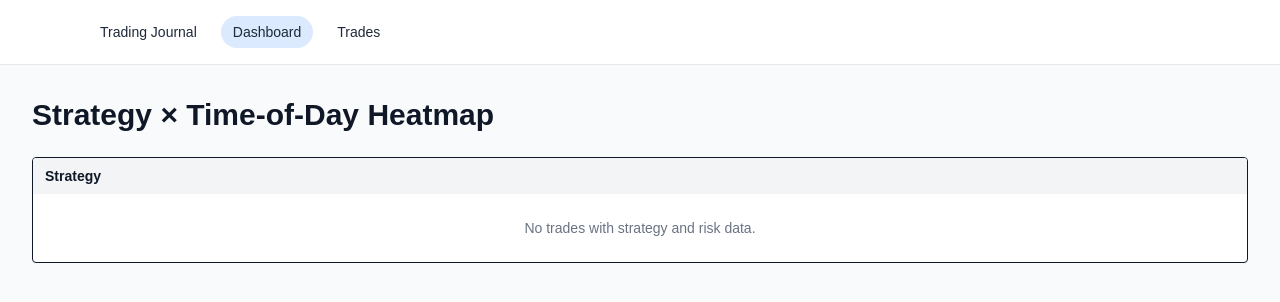
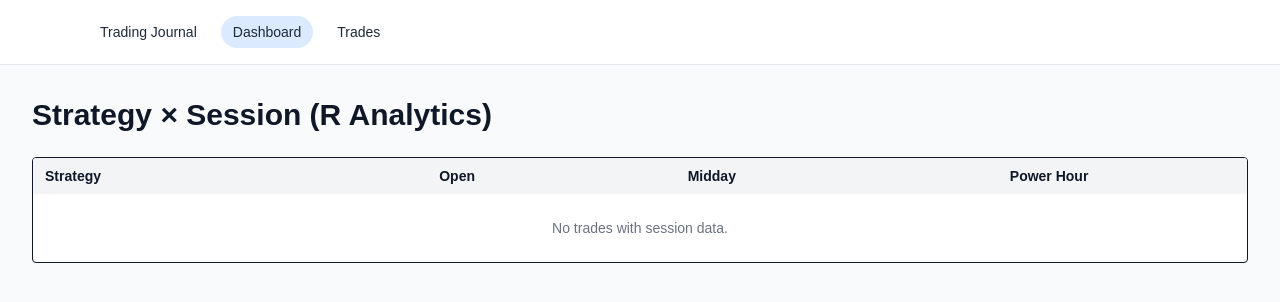
Before and after one commit to jorgemancipe/trading-journal, a Next.js app: page /dashboard in a window 1280 px wide. Shown: the top 302 px of the page. Built offline with nearby package versions, Linux system fonts and the light colour scheme.

Commit message:
Refactor dashboard to use trading sessions instead of hours

```diff
--- a/app/dashboard/page.tsx
+++ b/app/dashboard/page.tsx
@@ -3,17 +3,32 @@
 import { useMemo } from "react";
 import { useTrades } from "../context/TradesContext";
 
-/* ---------- helpers ---------- */
+/* ---------- session helpers ---------- */
 
-function hourLabel(h: number) {
-  return `${h}:00`;
-}
+type Session = "Open" | "Midday" | "Power Hour";
 
-function cellColor(avgR: number | null) {
-  if (avgR === null) return "bg-gray-100 text-gray-400";
-  if (avgR > 0) return "bg-green-100 text-green-800";
-  if (avgR < 0) return "bg-red-100 text-red-800";
-  return "bg-gray-100 text-gray-600";
+function getSessionFromDate(dateStr: string): Session | null {
+  // Uses local time of the browser
+  const d = new Date(dateStr);
+  const hour = d.getHours();
+  const min = d.getMinutes();
+
+  // Open: 09:30–09:45
+  if ((hour === 9 && min >= 30 && min < 45)) return "Open";
+
+  // Midday: 09:45–11:30
+  if (
+    (hour === 9 && min >= 45) ||
+    hour === 10 ||
+    (hour === 11 && min < 30)
+  ) {
+    return "Midday";
+  }
+
+  // Power Hour: 15:00–16:00
+  if (hour === 15) return "Power Hour";
+
+  return null;
 }
 
 /* ---------- page ---------- */
@@ -21,13 +36,12 @@ function cellColor(avgR: number | null) {
 export default function DashboardPage() {
   const { trades } = useTrades();
 
-  // Only trades usable for R analytics
+  // only trades usable for R analytics
   const validTrades = useMemo(
     () => trades.filter((t) => t.risk > 0),
     [trades]
   );
 
-  /* Collect unique strategies and hours */
   const strategies = useMemo(
     () =>
       Array.from(
@@ -36,41 +50,47 @@ export default function DashboardPage() {
     [validTrades]
   );
 
-  const hours = useMemo(() => {
-    const hs = new Set<number>();
-    for (const t of validTrades) {
-      const h = new Date(t.date).getHours();
-      hs.add(h);
-    }
-    return Array.from(hs).sort((a, b) => a - b);
-  }, [validTrades]);
+  const sessions: Session[] = ["Open", "Midday", "Power Hour"];
 
-  /* Build Strategy × Hour matrix */
+  // Strategy × Session matrix
   const matrix = useMemo(() => {
-    const map = new Map<string, Map<number, { totalR: number; count: number }>>();
+    const map = new Map<
+      string,
+      Map<Session, { totalR: number; count: number }>
+    >();
 
     for (const t of validTrades) {
+      const session = getSessionFromDate(t.date);
+      if (!session) continue;
+
       const strategy = t.strategy || "Unassigned";
-      const hour = new Date(t.date).getHours();
       const r = t.profit / t.risk;
 
       if (!map.has(strategy)) {
         map.set(strategy, new Map());
       }
+
       const row = map.get(strategy)!;
-      const cell = row.get(hour) ?? { totalR: 0, count: 0 };
+      const cell = row.get(session) ?? { totalR: 0, count: 0 };
       cell.totalR += r;
       cell.count += 1;
-      row.set(hour, cell);
+      row.set(session, cell);
     }
 
     return map;
   }, [validTrades]);
 
+  function cellClass(avgR: number | null) {
+    if (avgR === null) return "bg-gray-100 text-gray-400";
+    if (avgR > 0) return "bg-green-100 text-green-800";
+    if (avgR < 0) return "bg-red-100 text-red-800";
+    return "bg-gray-100 text-gray-600";
+  }
+
   return (
     <main className="min-h-screen bg-gray-50 p-8 text-gray-900">
       <h1 className="text-3xl font-bold mb-6">
-        Strategy × Time‑of‑Day Heatmap
+        Strategy × Session (R Analytics)
       </h1>
 
       <div className="bg-white border rounded overflow-x-auto">
@@ -78,9 +98,9 @@ export default function DashboardPage() {
           <thead className="bg-gray-100">
             <tr>
               <th className="px-3 py-2 text-left">Strategy</th>
-              {hours.map((h) => (
-                <th key={h} className="px-3 py-2 text-center">
-                  {hourLabel(h)}
+              {sessions.map((s) => (
+                <th key={s} className="px-3 py-2 text-center">
+                  {s}
                 </th>
               ))}
             </tr>
@@ -93,16 +113,16 @@ export default function DashboardPage() {
                   <td className="px-3 py-2 font-medium whitespace-nowrap">
                     {strategy}
                   </td>
-                  {hours.map((h) => {
-                    const cell = row?.get(h);
+                  {sessions.map((s) => {
+                    const cell = row?.get(s);
                     const avgR =
                       cell && cell.count > 0
                         ? cell.totalR / cell.count
                         : null;
                     return (
                       <td
-                        key={h}
-                        className={`px-3 py-2 text-center font-semibold ${cellColor(
+                        key={s}
+                        className={`px-3 py-2 text-center font-semibold ${cellClass(
                           avgR
                         )}`}
                         title={
@@ -118,14 +138,13 @@ export default function DashboardPage() {
                 </tr>
               );
             })}
-
             {strategies.length === 0 && (
               <tr>
                 <td
-                  colSpan={hours.length + 1}
+                  colSpan={sessions.length + 1}
                   className="px-4 py-6 text-center text-gray-500"
                 >
-                  No trades with strategy and risk data.
+                  No trades with session data.
                 </td>
               </tr>
             )}
```
